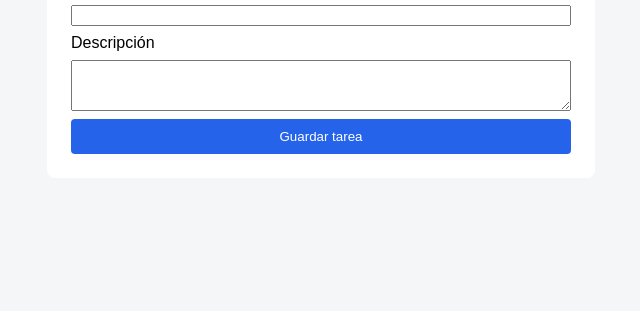
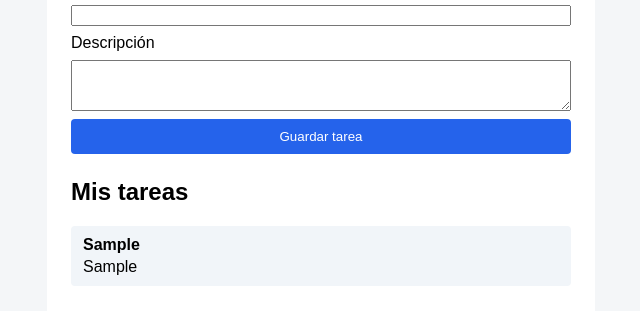
Before and after one commit to nolbellmarmol002-arch/gitflow-tarea3, a plain HTML site: page index.html in a window 1280 px wide. Both pictures are taken after typing "Sample", "Sample" into the empty fields and a click on the button "Guardar tarea". Shown: the part 165-476 px from the top of the page, without its empty margins (319-959 px from the left). Drawn offline with Linux system fonts and the light colour scheme.

Commit message:
feat: add task list rendering

```diff
--- a/css/styles.css
+++ b/css/styles.css
@@ -26,3 +26,27 @@ button {
   border-radius: 4px;
   cursor: pointer;
 }
+
+h2 {
+  margin-top: 24px;
+}
+
+ul {
+  list-style: none;
+  padding: 0;
+}
+
+li {
+  background: #f1f5f9;
+  padding: 10px 12px;
+  border-radius: 4px;
+  margin-bottom: 8px;
+}
+
+li p {
+  margin: 4px 0 0;
+}
+
+.vacio {
+  color: #64748b;
+}
--- a/index.html
+++ b/index.html
@@ -19,8 +19,10 @@
 
       <button type="submit" id="btnGuardar">Guardar tarea</button>
     </form>
+
+        <h2>Mis tareas</h2>
+    <ul id="lstTareas"></ul>
   </main>
-
   <script src="js/app.js"></script>
 </body>
 </html>
--- a/js/app.js
+++ b/js/app.js
@@ -17,6 +17,24 @@ function createTarea(titulo, descripcion) {
   saveTareas(tareas);
 }
 
+// Render the task list in the page
+function renderTareas() {
+  const lista = document.getElementById("lstTareas");
+  const tareas = getTareas();
+  lista.innerHTML = "";
+
+  if (tareas.length === 0) {
+    lista.innerHTML = '<li class="vacio">No hay tareas registradas.</li>';
+    return;
+  }
+
+  tareas.forEach((tarea) => {
+    const item = document.createElement("li");
+    item.innerHTML = `<strong>${tarea.titulo}</strong><p>${tarea.descripcion}</p>`;
+    lista.appendChild(item);
+  });
+}
+
 document.getElementById("frmTarea").addEventListener("submit", (e) => {
   e.preventDefault();
   const titulo = document.getElementById("txtTitulo").value;
@@ -24,5 +42,8 @@ document.getElementById("frmTarea").addEventListener("submit", (e) => {
 
   createTarea(titulo, descripcion);
   e.target.reset();
-  alert("Tarea guardada");
+  renderTareas();
 });
+
+// Show the saved tasks when the page loads
+renderTareas();
```
